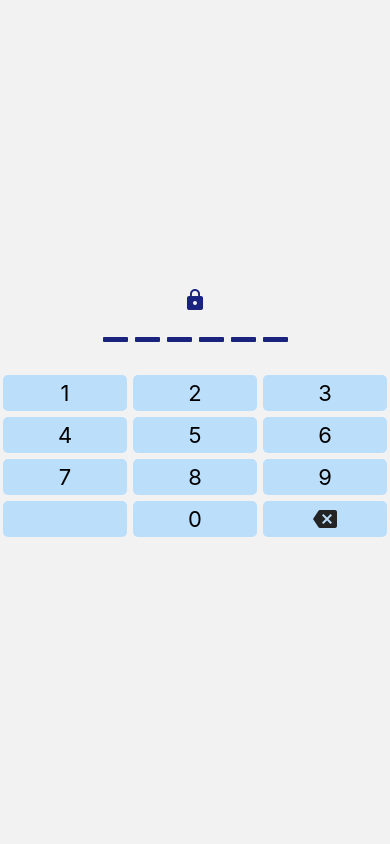
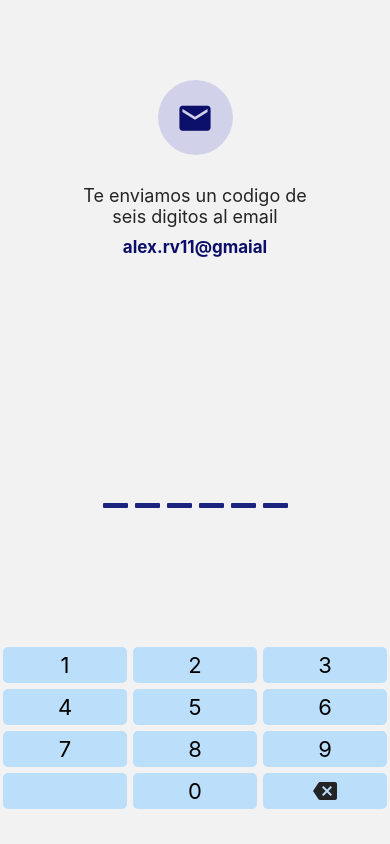
Before and after one commit to alexrv11/credicuotas, a React Native app in the folder client/app/: screen /VerifyCode in a window 390 px wide. Built offline with nearby package versions, Linux system fonts and the light colour scheme.

Commit message:
improve verify session code screen

```diff
--- a/client/app/src/components/PingCode.tsx
+++ b/client/app/src/components/PingCode.tsx
@@ -19,9 +19,9 @@ const PingCode = ({ hidden, onComplete, codeSize }) => {
   };
 
   return (
-    <View>
+    <View style={styles.pad}>
+      <Spacer />
       <SecurityCodeInput hidden={hidden} elements={elements} title="" />
-      <Spacer />
       <PadNumber
         onPressDigit={key => {
           if (index < elements.length) {
@@ -45,4 +45,11 @@ const PingCode = ({ hidden, onComplete, codeSize }) => {
   );
 };
 
+const styles = StyleSheet.create({
+  pad: {
+    flex: 3,
+    justifyContent: 'space-between',
+  },
+});
+
 export default PingCode;
--- a/client/app/src/components/SecurityCodeInput.tsx
+++ b/client/app/src/components/SecurityCodeInput.tsx
@@ -8,10 +8,6 @@ import Spacer from './Spacer';
 const SecurityCodeInput = ({ title, elements, hidden }) => {
   return (
     <View style={styles.container}>
-      <Spacer>
-        <Icon name="lock" size={24} color="#1a237e" type="material" />
-      </Spacer>
-      <Text style={styles.title}>{title}</Text>
       <FlatList
         horizontal
         data={elements}
--- a/client/app/src/context/AuthContext.js
+++ b/client/app/src/context/AuthContext.js
@@ -37,5 +37,5 @@ export const { Provider: AuthProvider, Context: AuthContext } =
     {
       signin,
     },
-    { token: '', errorMessage: '', userId: '' },
+    { token: '', errorMessage: '', userId: '', userEmail: 'alex.rv11@gmaial' },
   );
--- a/client/app/src/screens/VerifySignInCodeScreen.tsx
+++ b/client/app/src/screens/VerifySignInCodeScreen.tsx
@@ -1,10 +1,27 @@
 import React, { useContext } from 'react';
 import Pincode from 'components/PingCode';
-import { SafeAreaView, StyleSheet } from 'react-native';
+import { SafeAreaView, StyleSheet, View } from 'react-native';
+import { Avatar, Text } from 'react-native-elements';
+import { AuthContext } from 'context/AuthContext';
+import Spacer from 'components/Spacer';
 
 const VerifySignInCodeScreen = ({ route, navigation }) => {
+  const {state: {userEmail}} = useContext(AuthContext);
   return (
     <SafeAreaView style={styles.container}>
+      <View style={styles.header}>
+        <Avatar
+          size={150}
+          rounded
+          icon={{ name: 'email', color: '#0c0f69' }}
+          activeOpacity={0.7}
+          size="large"
+          containerStyle={styles.avatarContainer}
+        />
+        <Spacer />
+        <Text style={styles.textAvatar}>Te enviamos un codigo de seis digitos al email</Text>
+        <Text style={styles.textEmail}>{userEmail}</Text>
+      </View>
       <Pincode
         codeSize={6}
         onComplete={code => {
@@ -17,10 +34,29 @@ const VerifySignInCodeScreen = ({ route, navigation }) => {
 
 const styles = StyleSheet.create({
   container: {
-    flex: 1,
-    flexDirection: 'column',
+    flex: 5,
     justifyContent: 'center',
     padding: 5,
+  },
+  avatarContainer: {
+    backgroundColor: '#d1d2e9',
+    borderRadius: 150,
+  },
+  header: {
+    flex: 2,
+    justifyContent: 'center',
+    alignItems: 'center',
+  },
+  textAvatar: {
+    fontSize: 18,
+    width: 260,
+    textAlign: 'center',
+  },
+  textEmail: {
+    marginTop: 10,
+    fontWeight: 'bold',
+    fontSize: 17,
+    color: '#0c0f69',
   },
 });
 
```
